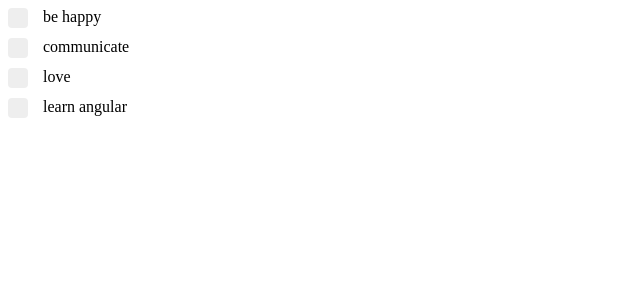
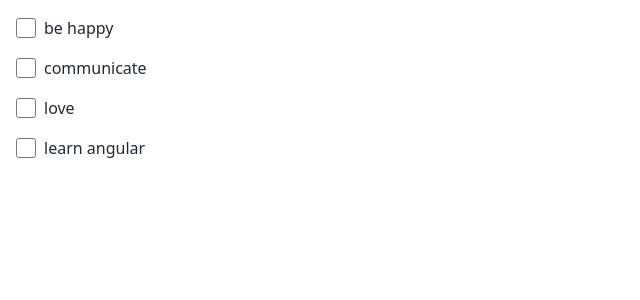
Before and after one commit to khxxhy/my-wishlist, an Angular app: page / in a window 1280 px wide. Shown: the top 300 px of the page, without its empty margins (0-640 px from the left). Built offline with nearby package versions, Linux system fonts and the light colour scheme.

Commit message:
adding tailwind

```diff
--- a/package.json
+++ b/package.json
@@ -28,12 +28,15 @@
     "@angular/compiler-cli": "~12.2.0",
     "@types/jasmine": "~3.8.0",
     "@types/node": "^12.11.1",
+    "autoprefixer": "^10.4.20",
     "jasmine-core": "~3.8.0",
     "karma": "~6.3.0",
     "karma-chrome-launcher": "~3.1.0",
     "karma-coverage": "~2.0.3",
     "karma-jasmine": "~4.0.0",
     "karma-jasmine-html-reporter": "~1.7.0",
+    "postcss": "^8.4.40",
+    "tailwindcss": "^3.4.7",
     "typescript": "~4.3.5"
   }
 }
--- a/src/app/app.component.css
+++ b/src/app/app.component.css
@@ -1,63 +1,3 @@
-/* Hide the default checkbox */
-.checkbox-container input[type="checkbox"] {
-    position: absolute;
-    opacity: 0;
-    cursor: pointer;
-}
-
-/* Custom checkbox style */
-.checkbox-container {
-    display: flex;
-    align-items: center;
-    margin-bottom: 12px;
-}
-
-/* Style for the label */
-.checkbox-container label {
-    position: relative;
-    padding-left: 35px;
-    cursor: pointer;
-    font-size: 16px;
-    user-select: none;
-    display: flex;
-    align-items: center;
-}
-
-/* Create a custom checkmark */
-.checkmark {
-    position: absolute;
-    top: 0;
-    left: 0;
-    height: 20px;
-    width: 20px;
-    background-color: #eee;
-    border-radius: 4px;
-}
-
-/* When the checkbox is checked, change the background color */
-.checkbox-container input[type="checkbox"]:checked ~ .checkmark {
-    background-color: #2196F3;
-}
-
-/* Create the checkmark/indicator (hidden when not checked) */
-.checkmark:after {
-    content: "";
-    position: absolute;
-    display: none;
-}
-
-/* Show the checkmark when checked */
-.checkbox-container input[type="checkbox"]:checked ~ .checkmark:after {
-    display: block;
-}
-
-/* Style the checkmark/indicator */
-.checkbox-container .checkmark:after {
-    left: 7px;
-    top: 3px;
-    width: 5px;
-    height: 10px;
-    border: solid white;
-    border-width: 0 3px 3px 0;
-    transform: rotate(45deg);
-}
+@tailwind base;
+@tailwind components;
+@tailwind utilities;
--- a/src/app/app.component.html
+++ b/src/app/app.component.html
@@ -1,14 +1,13 @@
 <div class="container">
-  <div *ngIf="items.length === 0; else showItems">
+  <div *ngIf="items.length === 0; else showItems" class="text-gray-600">
     There are no wishes to display.
   </div>
 
   <ng-template #showItems>
-    <div *ngFor="let item of items" class="checkbox-container">
-      <label>
-        <input type="checkbox" />
-        <span class="checkmark"></span>
-        {{ item.wishText }}
+    <div *ngFor="let item of items" class="flex items-center space-x-3 p-2">
+      <label class="inline-flex items-center space-x-2">
+        <input type="checkbox" class="form-checkbox h-5 w-5 text-blue-600 rounded" />
+        <span class="text-gray-800">{{ item.wishText }}</span>
       </label>
     </div>
   </ng-template>
--- /dev/null
+++ b/tailwind.config.js
@@ -0,0 +1,10 @@
+/** @type {import('tailwindcss').Config} */
+module.exports = {
+  content: [
+    "./src/**/*.{html,ts}",
+  ],
+  theme: {
+    extend: {},
+  },
+  plugins: [],
+}
```
Also changed, not shown: 1 other file (tests, documents, lock files or other folders).
